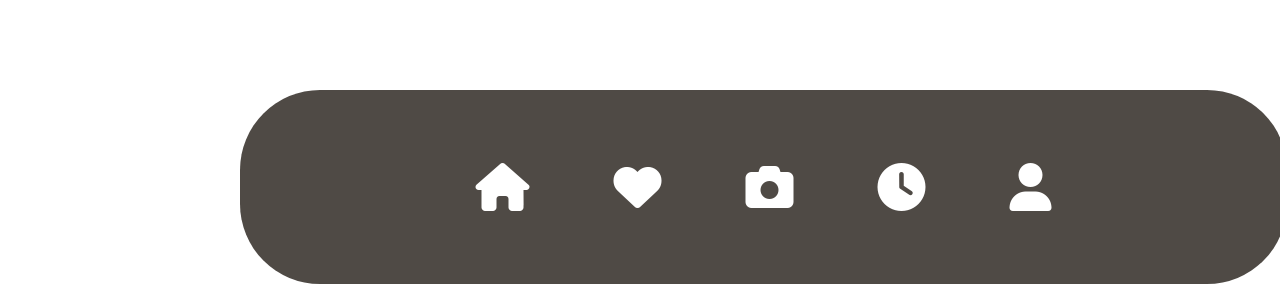
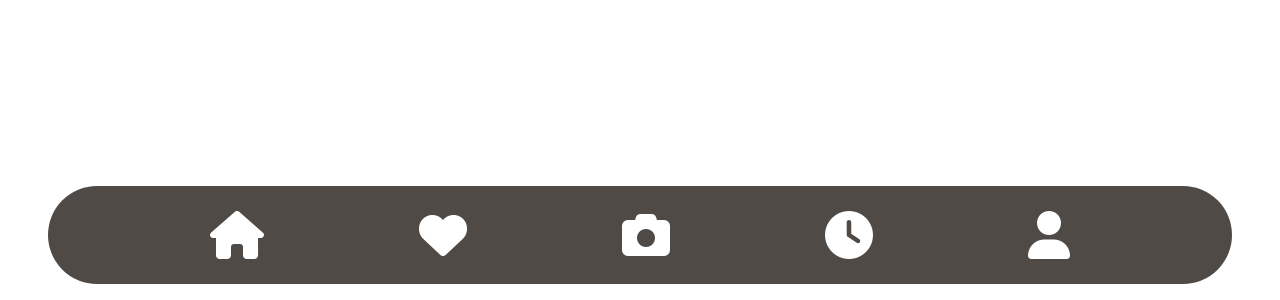
Before and after one commit to phatcharat/Sous_Cook, a React (Create React App) app in the folder client/: page / in a window 1280 px wide. Shown: the part 500-800 px from the top of the page. Built offline with nearby package versions, Linux system fonts and the light colour scheme.

Commit message:
debug navbar

```diff
--- a/client/src/css/Navbar.css
+++ b/client/src/css/Navbar.css
@@ -3,23 +3,22 @@
 
 .navbar {
   position: fixed;
+  bottom: 2%; /* Keeps the navbar 2% above the bottom */
+  left: 0; /* Aligns the navbar starting from the left edge */
+  right: 0; /* Aligns the navbar ending at the right edge */
   display: flex;
-  bottom: 2%;
-  justify-content: center;
+  justify-content: space-evenly;
   align-items: center;
   background-color: #4F4A45;
-  padding: 5% 28%;
+  padding: 1em;
   border-radius: calc(40px + 5vmin);
+  width: 90%; /* Ensures the navbar spans the necessary width */
+  margin: auto; /* Centers the navbar within the specified left and right */
 }
 
 .nav-item {
-  padding: 0px 10% 0px 10%;
   color: #ffffff;
   font-size: 20px;
-}
-
-.nav-item.icon-home {
-  padding: 0px 10% 0px 10%;
 }
 
 .nav-item .icon {
--- a/client/src/css/camera.css
+++ b/client/src/css/camera.css
@@ -8,7 +8,7 @@
     flex-direction: column;
     justify-content: center;
     align-items: center;
-    background-color: black;
+    background-color: rgb(0, 0, 0);
     padding: 0; /* No padding to ensure children can align properly */
     margin: 0; /* No margin */
     z-index: 1000; /* Make sure this is on top */
```
